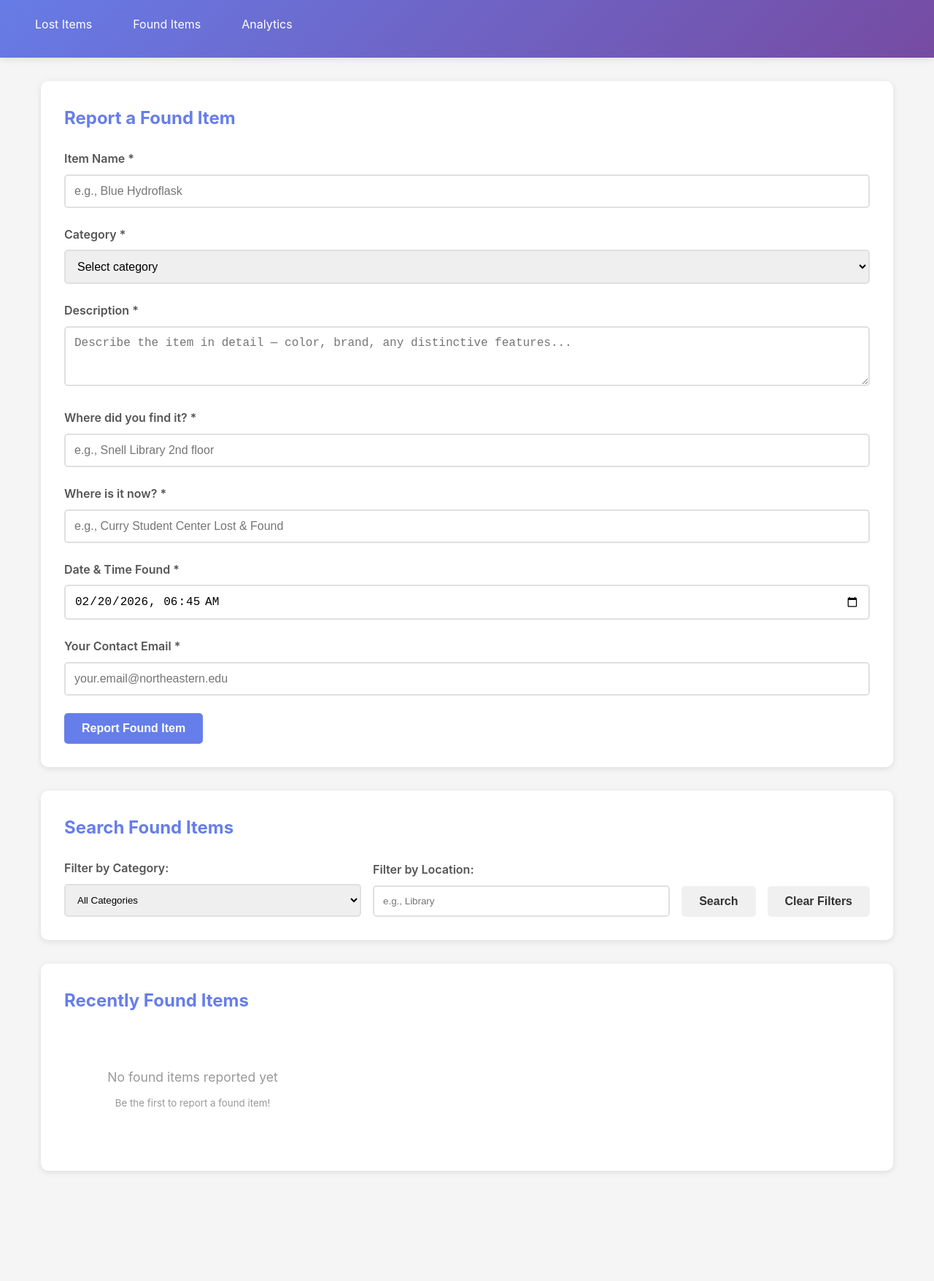
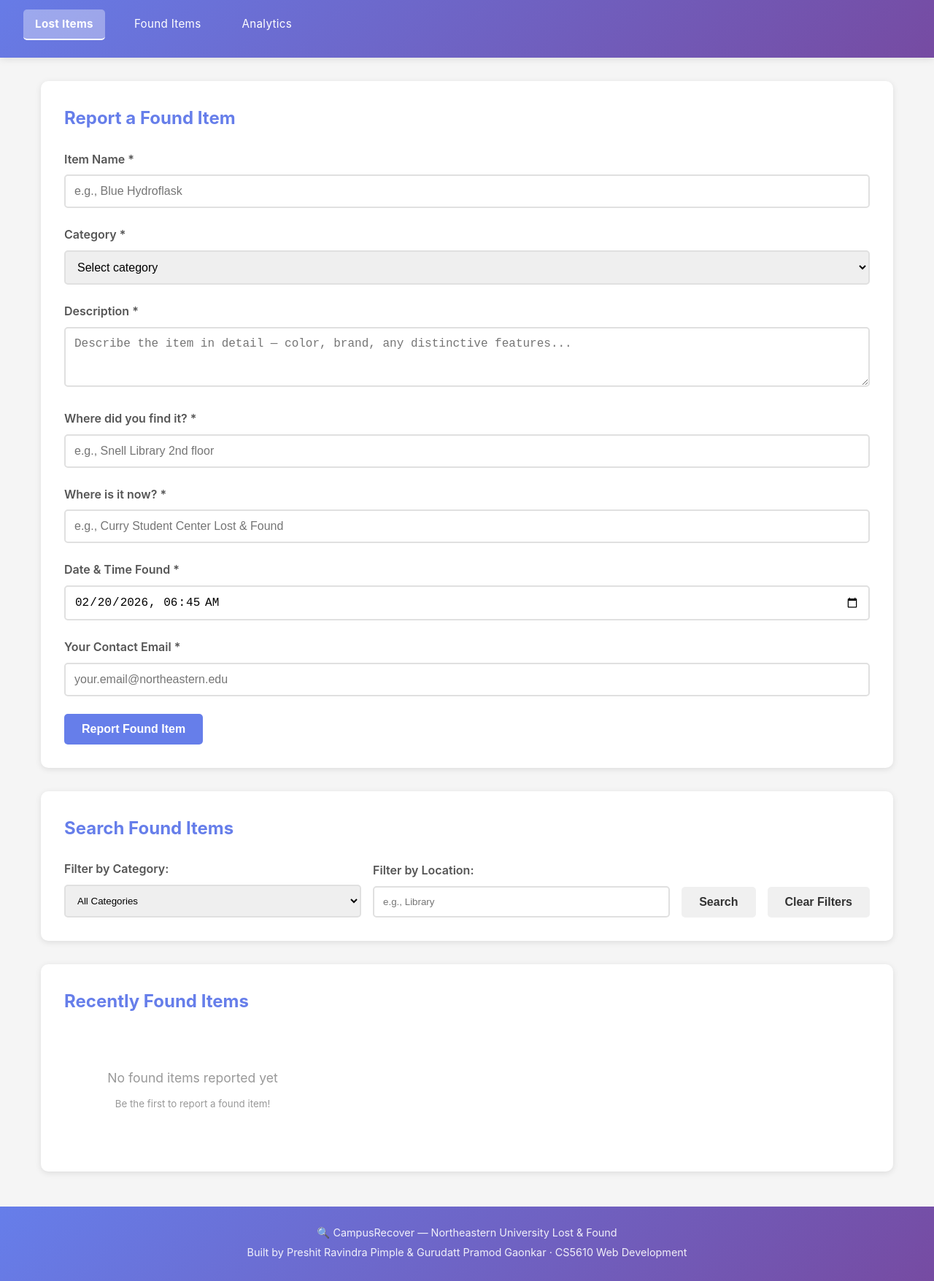
Before and after one commit to Preshit13/CampusRecover, a website: page public/found.html in a window 1280 px wide. Shown: the part 73-1828 px from the top of the page at 73% size. Before the commit the page ends 1709 px from the top, so only its background shows below. Drawn offline with Linux system fonts and the light colour scheme; no server answers.

Commit message:
polishing the UI

```diff
--- /dev/null
+++ b/public/css/navigation.css
@@ -0,0 +1,37 @@
+/* Navigation Styles */
+
+nav a.active {
+  background: rgba(255, 255, 255, 0.35);
+  font-weight: 700;
+  border-bottom: 2px solid white;
+}
+
+nav a {
+  font-size: 0.95rem;
+  letter-spacing: 0.3px;
+}
+
+/* Footer */
+footer {
+  background: linear-gradient(135deg, #667eea 0%, #764ba2 100%);
+  color: white;
+  text-align: center;
+  padding: 1.5rem 2rem;
+  margin-top: 3rem;
+}
+
+footer p {
+  font-size: 0.9rem;
+  opacity: 0.9;
+  margin-bottom: 0.25rem;
+}
+
+footer a {
+  color: rgba(255, 255, 255, 0.85);
+  text-decoration: none;
+}
+
+footer a:hover {
+  color: white;
+  text-decoration: underline;
+}
--- a/public/found.html
+++ b/public/found.html
@@ -6,15 +6,16 @@
     <title>CampusRecover - Found Items</title>
     <link rel="stylesheet" href="/css/main.css" />
     <link rel="stylesheet" href="/css/foundItems.css" />
+    <link rel="stylesheet" href="/css/navigation.css" />
   </head>
   <body>
     <header>
       <h1>📦 CampusRecover - Found Items</h1>
       <nav>
-        <a href="/">Lost Items</a>
+        <a href="/" class="active">Lost Items</a>
         <a href="/found.html">Found Items</a>
         <a href="/analytics.html">Analytics</a>
-      </nav>
+    </nav>
     </header>
 
     <main>
@@ -215,5 +216,9 @@
     </div>
 
     <script type="module" src="/js/modules/foundItems.js"></script>
+    <footer>
+        <p>🔍 CampusRecover — Northeastern University Lost & Found</p>
+        <p>Built by Preshit Ravindra Pimple &amp; Gurudatt Pramod Gaonkar · CS5610 Web Development</p>
+    </footer>
   </body>
 </html>
```
Also changed, not shown: public/analytics.html (+6 -1 lines), public/index.html (+6 -1 lines).
